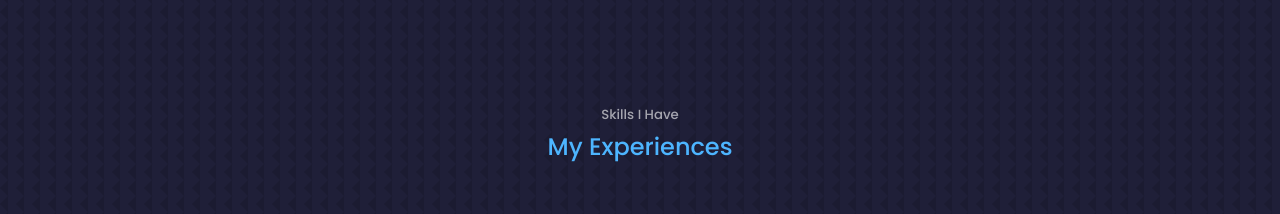
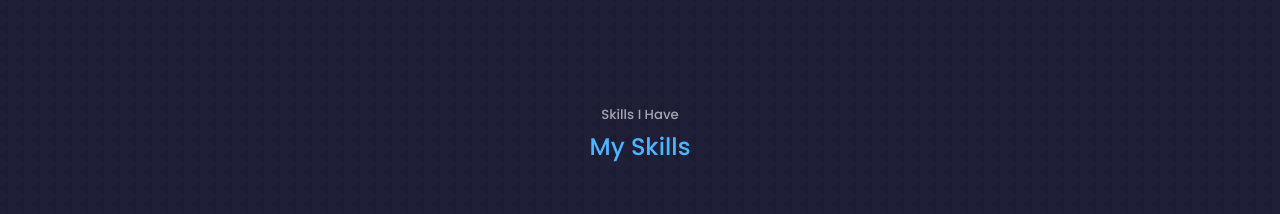
Before and after one commit to rahul263-stack/reatct-portfolio-website-1, a React (Create React App) app: page / in a window 1280 px wide. Shown: the part 1500-1714 px from the top of the page. Built offline with nearby package versions, Linux system fonts and the light colour scheme.

Commit message:
Update experience.jsx

```diff
--- a/src/components/Experience/experience.jsx
+++ b/src/components/Experience/experience.jsx
@@ -5,7 +5,7 @@ const experience = () => {
   return (
     <section id='experience'>
       <h5>Skills I Have</h5>
-      <h2>My Experiences</h2>
+      <h2>My Skills</h2>
 
       <div className='container experience__container'>
         <div className='experience__fullstack'>
```
